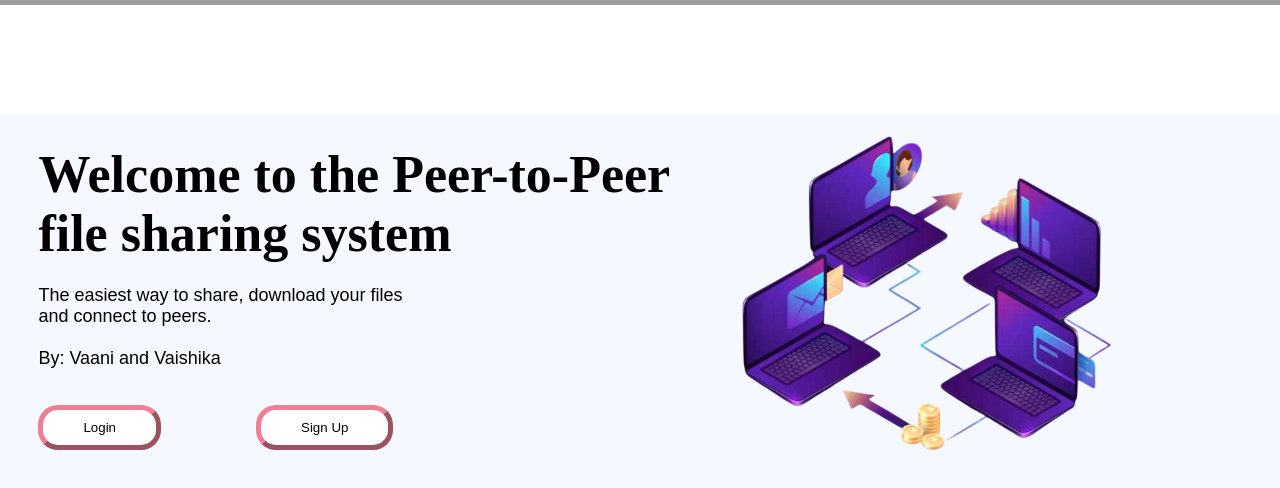
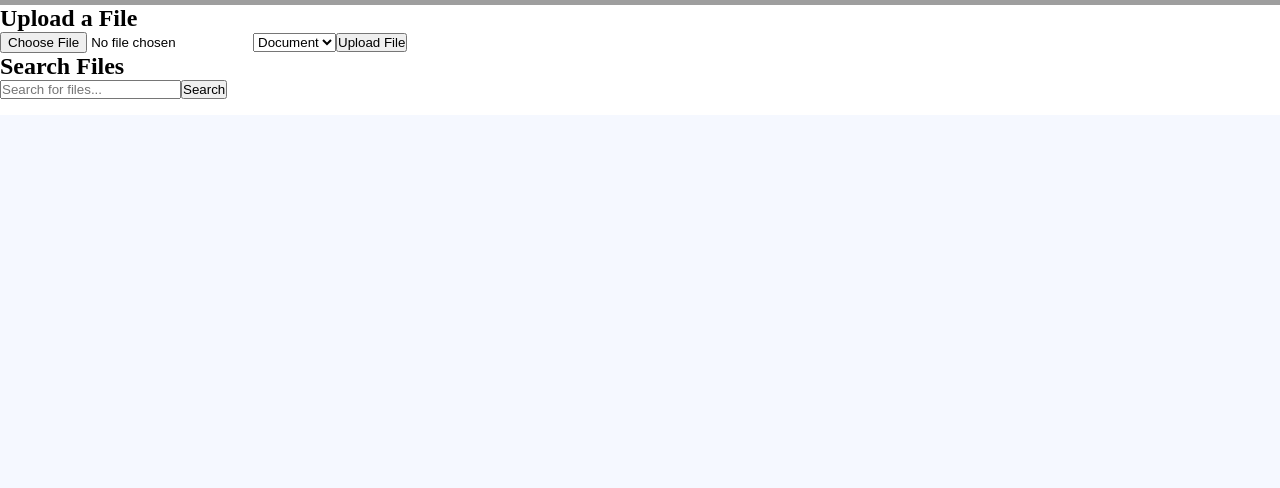
Before and after one commit to VaaniGoyal/CS359_project, a React (Create React App) app in the folder frontend/: page / in a window 1280 px wide. Shown: the top 488 px of the page. Built offline with nearby package versions, Linux system fonts and the light colour scheme; grey boxes are pictures that could not be loaded.

Commit message:
added upload functionality

```diff
--- a/frontend/src/App.js
+++ b/frontend/src/App.js
@@ -18,7 +18,7 @@ function App() {
       <div class="half-background"></div>
       <div class="content">
         <Routes>
-          <Route path="/" element={<Landing_Page />} />
+          <Route path="/" element={<Main_Page />} />
           <Route path="/Login_Page" element={<Login_Page />} />
           <Route path="/Create_Account" element={<Create_Account />} />
           <Route path="/Main_Page" element={<Main_Page />} />
--- a/frontend/src/Login_Page.js
+++ b/frontend/src/Login_Page.js
@@ -14,7 +14,7 @@ function Login_Page() {
         email: email,
         password: password,
       });
-      localStorage.setItem("token", response.data.token);
+      localStorage.setItem("token", response.data.access_token);
       navigate("/Main_Page");
     } catch (error) {
       setError("Sign-in failed. Please try again.");
--- a/frontend/src/Main_Page.js
+++ b/frontend/src/Main_Page.js
@@ -0,0 +1,121 @@
+import React, { useState } from "react";
+import axios from "axios";
+
+function Main_Page() {
+  const [file, setFile] = useState(null);
+  const [category, setCategory] = useState("document"); // Default category
+  const [searchQuery, setSearchQuery] = useState("");
+  const [searchResults, setSearchResults] = useState([]);
+
+  // Function to handle file selection
+  const handleFileChange = (event) => {
+    setFile(event.target.files[0]);
+  };
+  // Function to handle category selection
+  const handleCategoryChange = (event) => {
+    setCategory(event.target.value);
+  };
+  // Function to upload the file
+  const handleFileUpload = async () => {
+    if (!file) {
+      alert("Please select a file to upload.");
+      return;
+    }
+    const formData = new FormData();
+    formData.append("file", file);
+    const token = localStorage.getItem("token"); // Retrieve JWT token from localStorage
+    if (!token) {
+      alert("User is not authenticated. Please log in.");
+      return;
+    }
+    try {
+      const response = await axios.post(
+        `http://localhost:8000/api/files/upload?category=${category}`, // Append category as a parameter
+        formData,
+        {
+          headers: {
+            Authorization: `Bearer ${token}`, // Include JWT token in headers
+          },
+        }
+      );
+      alert(response.data.message);
+    } catch (error) {
+      console.error("Error uploading file:", error.response?.data || error.message);
+      alert("Failed to upload the file.");
+    }
+  };
+
+  // Function to handle search
+  const handleSearch = async () => {
+    try {
+      const response = await axios.get(`http://localhost:8000/api/search?query=${searchQuery}`);
+      setSearchResults(response.data.files); // Assuming backend returns a list of files
+    } catch (error) {
+      console.error("Error searching files:", error.response?.data || error.message);
+      alert("Failed to search for files.");
+    }
+  };
+
+  return (
+    <div className="Main_Page">
+      {/* Upload File Section */}
+      <div>
+        <h2>Upload a File</h2>
+        <input type="file" onChange={handleFileChange} />
+        <select value={category} onChange={handleCategoryChange}>
+          <option value="document">Document</option>
+          <option value="image">Image</option>
+          <option value="video">Video</option>
+        </select>
+        <button onClick={handleFileUpload}>Upload File</button>
+      </div>
+
+      {/* Search Section */}
+      <div>
+        <h2>Search Files</h2>
+        <input
+          type="text"
+          placeholder="Search for files..."
+          value={searchQuery}
+          onChange={(e) => setSearchQuery(e.target.value)}
+        />
+        <button onClick={handleSearch}>Search</button>
+      </div>
+
+      {/* Search Results Table */}
+      {searchResults.length > 0 && (
+        <div>
+          <h3>Search Results</h3>
+          <table border="1">
+            <thead>
+              <tr>
+                <th>File Name</th>
+                <th>File Size</th>
+                <th>Uploaded By</th>
+                <th>Category</th>
+                <th>Download</th>
+              </tr>
+            </thead>
+            <tbody>
+              {searchResults.map((file) => (
+                <tr key={file.id}>
+                  <td>{file.name}</td>
+                  <td>{file.size}</td>
+                  <td>{file.uploader}</td>
+                  <td>{file.category}</td>
+                  <td>
+                    <a href={file.downloadLink} target="_blank" rel="noopener noreferrer">
+                      Download
+                    </a>
+                  </td>
+                </tr>
+              ))}
+            </tbody>
+          </table>
+        </div>
+      )}
+    </div>
+  );
+}
+
+export default Main_Page;
```
